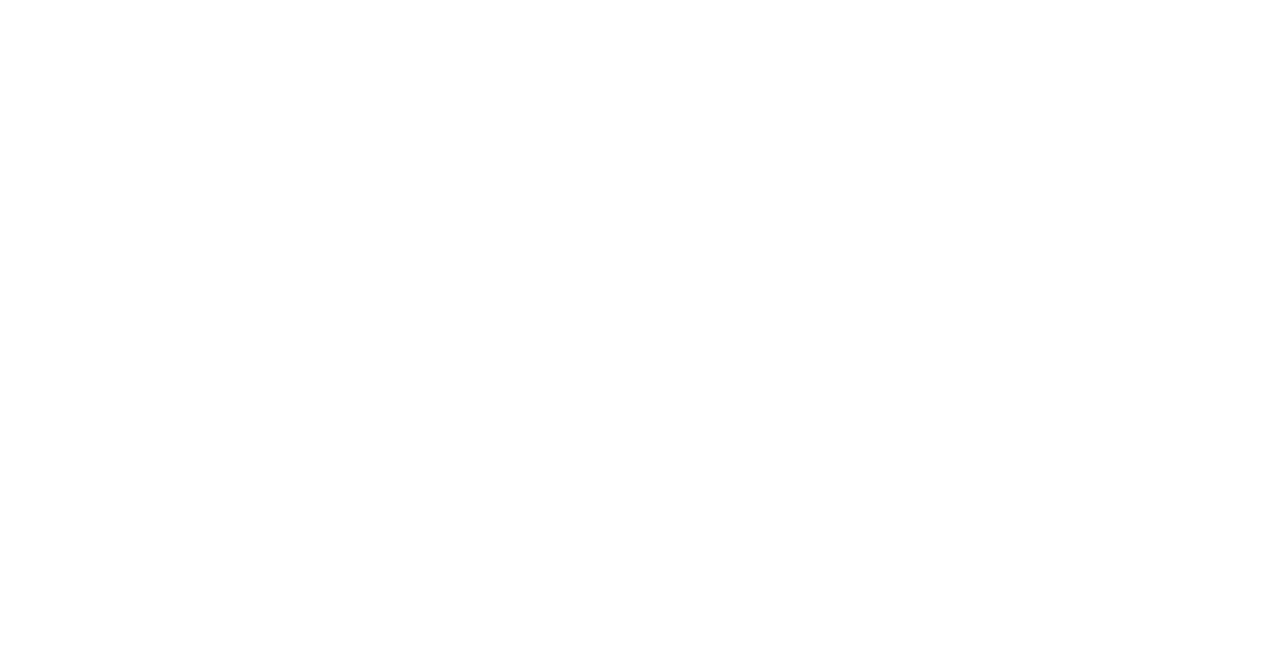
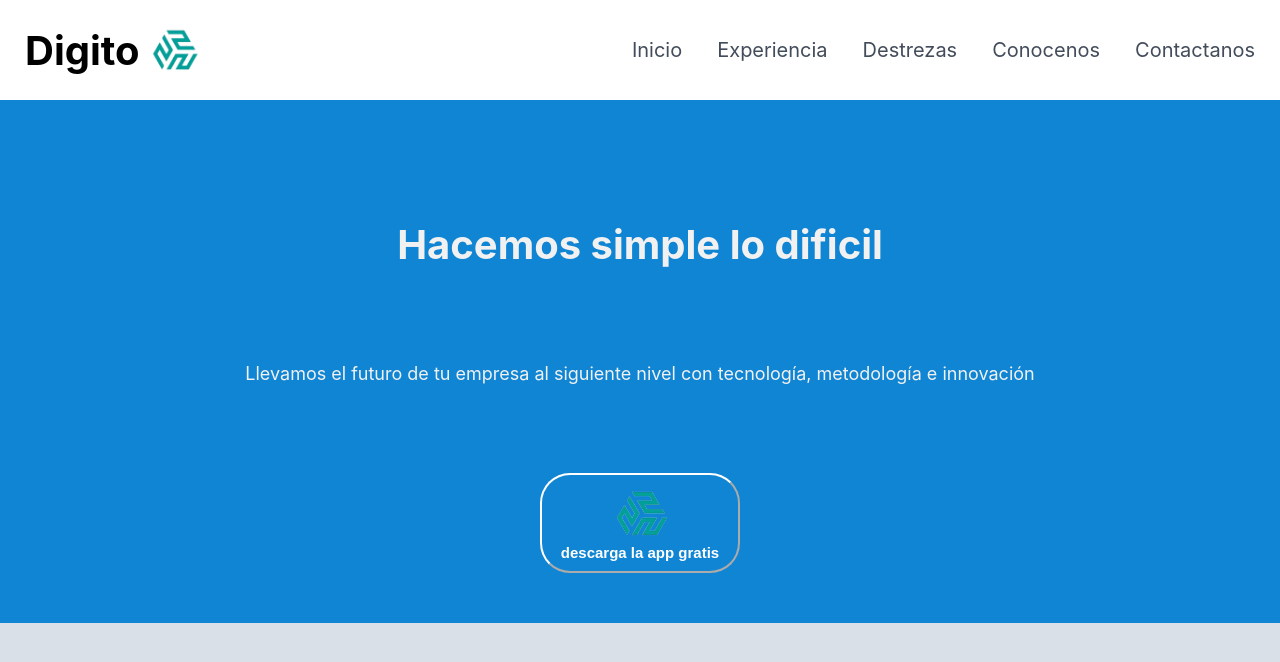
Before and after one commit to AndresDRomero/MiniProyecto1_AndresRomero, a plain HTML site: page index.html in a window 1280 px wide. Drawn offline with Linux system fonts and the light colour scheme.

Commit message:
Create Navbar e inicio

```diff
--- a/index.html
+++ b/index.html
@@ -5,8 +5,41 @@
     <meta http-equiv="X-UA-Compatible" content="IE=edge">
     <meta name="viewport" content="width=device-width, initial-scale=1.0">
     <title>Digito Web</title>
+    <link rel="stylesheet" href="./styles.css">
 </head>
-<body>
+<body >
 
+    <div>
+        <nav>
+            <h1 class="main-title">Digito</h1>
+            <img src="./Imagenes/digito_logo_main.png" alt="logo" class="logo" />
+            <button class="button-expand-menu" onclick="display_menu()">
+                <img class="imag-button" src="./Imagenes/expand_menu_icon.png"
+                height= "50px"
+                alt="expand-menu">
+            </button>
+            <a href="#" class="nav-enlace desaparece">Inicio</a>
+            <a href="#" class="nav-enlace desaparece">Experiencia</a>
+            <a href="#" class="nav-enlace desaparece">Destrezas</a>
+            <a href="#" class="nav-enlace desaparece">Conocenos</a>
+            <a href="#" class="nav-enlace desaparece">Contactanos</a>
+
+        </nav>
+
+        <div class="pag-inicio">
+            <h1 class="titulo-inicio">Hacemos simple lo dificil</h1>
+            <p class="subtitulo-inicio">Llevamos el futuro de tu empresa al siguiente nivel con tecnología, metodología e innovación</p>
+            <button class="boton-inicio">
+                <img class="imagen-boton-descarga" src="/Imagenes/digito_logo_main.png" alt="img-descarga">
+                <h1 class="titulo-boton-descarga">descarga la app gratis</h1>
+
+            </button>
+        </div>
+
+    </div>
+
+
+
+    <script src="./main.js"></script>
 </body>
 </html>
--- a/main.js
+++ b/main.js
@@ -0,0 +1,6 @@
+function display_menu(){
+    let anchor = document.getElementsByClassName('nav-enlace');
+    for(let i =0; i< anchor.length; i++) {
+        anchor[i].classList.toggle('desaparece');
+    }
+}
--- a/styles.css
+++ b/styles.css
@@ -0,0 +1,164 @@
+:root {
+    --dark: #1a202c;
+    --gray-1: #dae0e7;
+    --gray-2: #424c5a;
+    --blue-1: #2a66dd;
+}
+
+* {
+    box-sizing: border-box;
+    padding: 0;
+    margin: 0;
+}
+
+body {
+    font-family: "Inter", sans-serif;
+    background-color: var(--gray-1);
+    overflow: auto;
+}
+
+
+.nav-enlace{
+    display: inline;
+    color: var(--gray-2);
+    text-decoration: none;
+    font-style: normal;
+    font-size: 20px;
+    line-height: 19px;
+    padding-left: 35px;
+
+}
+
+.nav-enlace:hover{
+    color: #000000;
+    font-size: 22px;
+
+}
+
+nav{
+    padding: auto;
+    padding: 25px;
+    color: var(--gray-2);
+    text-decoration: none;
+    display: flex;
+    justify-content: flex-end;
+    background-color: white;
+    padding: auto;
+    align-items:center;
+
+}
+
+.logo {
+    height: 50px;
+    display: flex;
+    align-items:center;
+    margin: auto;
+    margin-left: 5px;
+    margin-top: 0%;
+    margin-bottom: 0%;
+}
+.main-title {
+    color: #000000;
+    align-items:center;
+    font-style: normal;
+    font-size: 40px;
+
+}
+
+.button-expand-menu{
+    display: none;
+    outline: none;
+    padding: 0;
+    border: none;
+    background: none;
+    padding: 0px 10px;
+
+}
+
+.pag-inicio {
+    position: static;
+    background: #1085d3;
+    width: 100%;
+    color: #f1f1f1;
+    text-align:center;
+}
+
+.titulo-inicio {
+    padding-top: 125px;
+    padding-bottom: 100px;
+    margin:0px auto;
+    font-size: 40px;
+    line-height: 39px;;
+}
+
+.subtitulo-inicio {
+
+    font-size: 18px;
+    line-height: 19px;
+    padding-bottom: 90px;
+    width: auto;
+    text-align: center;
+}
+
+
+.boton-inicio{
+    border-radius: 30px;
+    background: transparent;
+    border-color: white;
+    height: 100px;
+    width: 200px;
+    margin-bottom: 50px;
+}
+
+
+.imagen-boton-descarga{
+    padding: 0;
+    margin: 0;
+    height: 55px;
+
+}
+
+.titulo-boton-descarga{
+    color: white;
+    font-size: 15px;
+
+}
+
+
+@media (max-width: 854px) {
+
+    .button-expand-menu{
+        display: inline-block;
+        align-items:baseline;
+    }
+
+    nav{
+        flex-direction: column;
+        align-items: center;
+    }
+
+    .desaparece{
+        display: none;
+    }
+
+    .logo {
+        height: 70px;
+        margin: 0 0;
+        align-items: center;
+    }
+
+    .main-title {
+        display: none
+    }
+
+    .nav-enlace{
+        font-size: 22px;
+        padding: 7px;
+    }
+
+    .nav-enlace:hover{
+        color: #000000;
+        font-size: 25px;
+
+    }
+}
```
Also changed, not shown: Imagenes/fondo.png (added).
